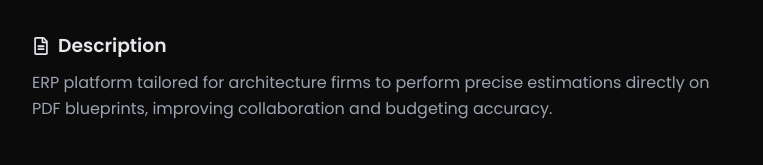
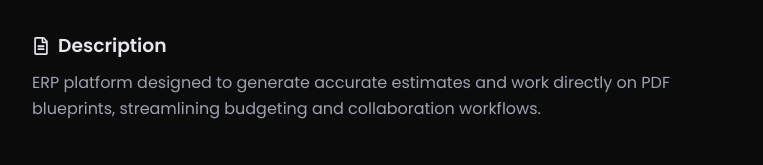
Before and after one commit to Arviixzuh/Portfolio, a React (Vite) app: page /project/detail-plumbing in a window 1280 px wide. Shown: the part 614-779 px from the top of the page, without its empty margins (258-1021 px from the left). Built offline with nearby package versions, Linux system fonts and the light colour scheme.

Commit message:
💼 My personal website portfolio

```diff
--- a/src/components/Portfolio/Projects/MyProjects.js
+++ b/src/components/Portfolio/Projects/MyProjects.js
@@ -171,7 +171,7 @@ export const MyPinnedProjects = [
       DetailPlumbing15,
     ],
     description: {
-      en: 'ERP platform tailored for architecture firms to perform precise estimations directly on PDF blueprints, improving collaboration and budgeting accuracy.',
+      en: 'ERP platform designed to generate accurate estimates and work directly on PDF blueprints, streamlining budgeting and collaboration workflows.',
       es: 'Plataforma ERP para realizar estimaciones precisas y trabajar sobre planos PDF, optimizando el flujo de presupuestado y colaboración.',
     },
     shortDescription: {
```
